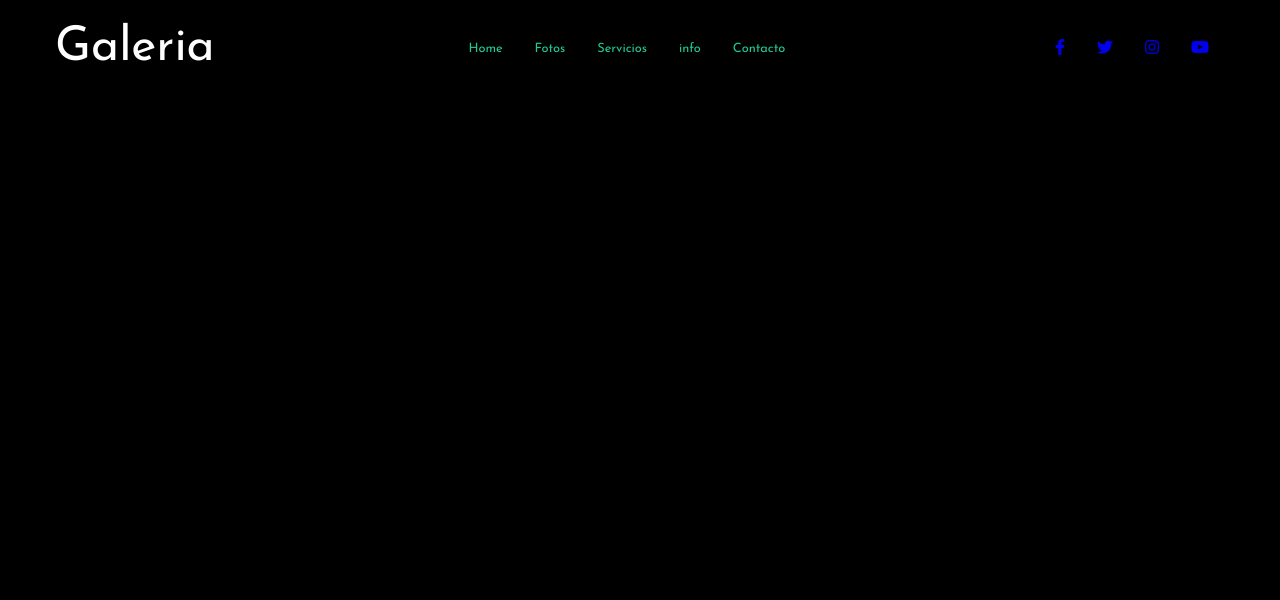
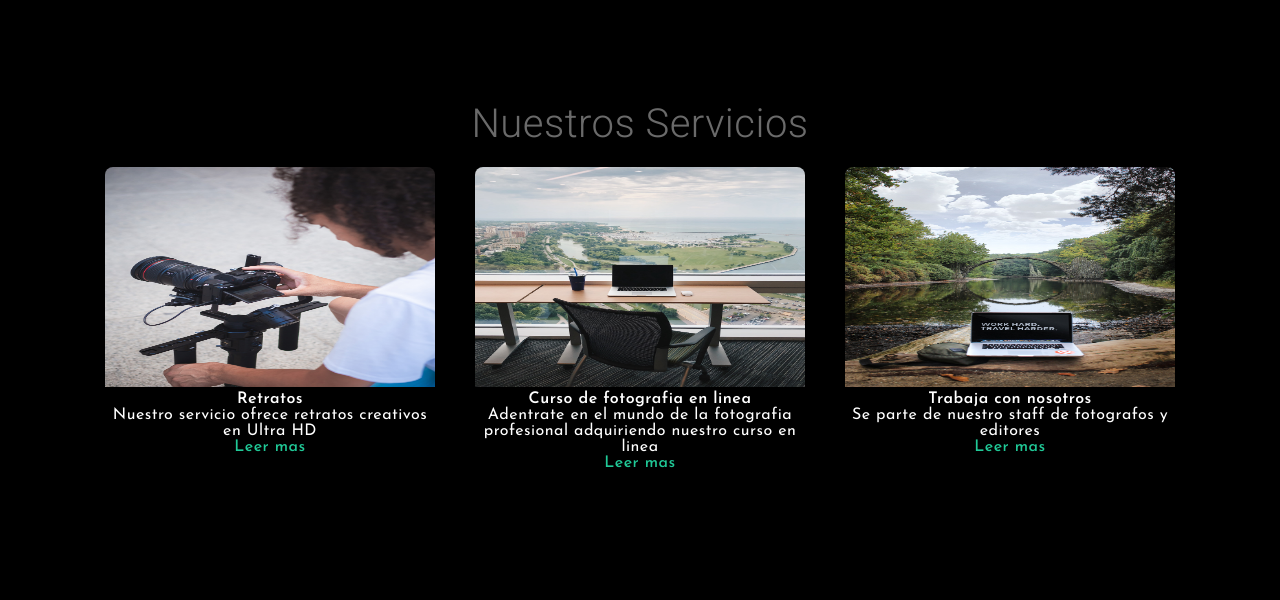
Before and after one commit to enzozabala/3entrega, a website: page pages/servicios.html in a window 1280 px wide. Drawn offline with Linux system fonts and the light colour scheme.

Commit message:
lista entrega 3er

```diff
--- a/pages/servicios.html
+++ b/pages/servicios.html
@@ -5,9 +5,7 @@
     <meta charset="UTF-8">
     <meta http-equiv="X-UA-Compatible" content="IE=edge">
     <meta name="viewport" content="width=device-width, initial-scale=1.0">
-    <title>Servicios y consejos sobre fotografia</title>
-    <!--CSS-->
-    <link rel="stylesheet" href="../css/style.css">
+
     <!-- Google Fonts -->
     <link rel="preconnect" href="https://fonts.gstatic.com">
     <link
@@ -17,11 +15,15 @@
     <link rel="stylesheet" href="https://cdnjs.cloudflare.com/ajax/libs/font-awesome/5.15.2/css/all.min.css"
         integrity="sha512-HK5fgLBL+xu6dm/Ii3z4xhlSUyZgTT9tuc/hSrtw6uzJOvgRr2a9jyxxT1ely+B+xFAmJKVSTbpM/CuL7qxO8w=="
         crossorigin="anonymous" />
-
+    <title>Servicios y consejos sobre fotografia</title>
+    <!--CSS-->
+    <link rel="stylesheet" href="../css/style.css">
 </head>
 
 <body>
-    <!--header-->
+<!--Esta nabvar sera una diferente al resto por eso la dejo comentada-->
+
+    <!--header
     <header>
         <header class="header">
             <a href="" class="header-brand">Galeria</a>
@@ -44,6 +46,7 @@
                     </li>
                 </ul>
             </nav>
+    <!----------------SOCIAL-MEDIA---------------
             <div class="header-social-media">
                 <ul>
                     <li>
@@ -68,8 +71,35 @@
                     </li>
                 </ul>
             </div>
-        </header>
-    </header>
+    </header>-->
+
+    <!---------------Cards servicios------------------>
+    <h1 class="titulo">Nuestros Servicios</h1>
+
+    <div class="container">
+
+        <div class="card">
+            <img src="/multimedia/img/book.jpg" alt="Retratos fotograficos alta calidad">
+            <h4>Retratos</h4>
+            <p>Nuestro servicio ofrece retratos creativos en Ultra HD</p>
+            <a href="">Leer mas</a>
+        </div>
+
+        <div class="card">
+            <img src="/multimedia/img/curso.jpg" alt="Curso de fotografia profesional el linea">
+            <h4>Curso de fotografia en linea</h4>
+            <p>Adentrate en el mundo de la fotografia profesional adquiriendo nuestro curso en linea</p>
+            <a href="">Leer mas</a>
+        </div>
+
+        <div class="card">
+            <img src="/multimedia/img/trabaja.jpg" alt="Trabaja en nuestra compañia fotografica">
+            <h4>Trabaja con nosotros</h4>
+            <p>Se parte de nuestro staff de fotografos y editores</p>
+        <a href="">Leer mas</a>
+    </div>
+
+    </div>
 </body>
 
 </html>
--- a/scss/componentes-index/_body.scss
+++ b/scss/componentes-index/_body.scss
@@ -3,13 +3,13 @@ body {
     background-color: $bg-color;
     color: $primary-color;
 
-.a {
+a {
     color: $text-color;
     text-decoration: none;
     transition: .4s;
 }
 
-.ul {
+ul {
     list-style: none;
 }
 }
--- a/scss/componentes-index/_header.scss
+++ b/scss/componentes-index/_header.scss
@@ -49,8 +49,7 @@
     }
 }
 
-.header-social-media {
-    ul {
+.header-social-media ul {
         @include flex-center;
         height: 100%;
         list-style: none;
@@ -62,4 +61,3 @@
             margin: 0 1rem;
         }
     }
-}
--- a/scss/style.scss
+++ b/scss/style.scss
@@ -77,4 +77,71 @@
 
 
 
-/* ---------------------Page Contactos ---------------------*/
+/* ---------------------Page SERVICIOS ---------------------*/
+
+@import url('https://fonts.googleapis.com/css2?family=Open+Sans&family=Roboto:wght@300&display=swap');
+
+
+html, body{
+    padding: 0%;
+    margin: 0%;
+}
+
+body{
+    width: 100%;
+    height: 100%;
+    font-family: sans-serif;
+    letter-spacing: .03em;
+    font-family: 'Open Sans', sans-serif;
+
+}
+
+.titulo{
+    text-align: center;
+    font-size: 40px;
+    color: #6a6a6a;
+    margin-top: 100px;
+    font-weight: 100;
+    font-family: 'Roboto', sans-serif;
+}
+
+.container{
+    width: 100%;
+    max-width: 1200px;
+    height: 430px;
+    display: flex;
+    flex-wrap: wrap;
+    justify-content: center;
+    margin: auto;
+}
+
+.container .card{
+    width: 330px;
+    height: 430px;
+    border-radius: 8px;
+    box-shadow: 0 2px 2px rgba(0, 0, 0, 0.2);
+    overflow: hidden;
+    margin: 20px;
+    text-align: center;
+    transition: all 0.25s;
+}
+
+.container .card:hover{
+    transform: translateY(-15px);
+    box-shadow: 0 12px 16px rgba($color: #000000, $alpha: 0.2);
+}
+
+.container .card img{
+width: 330px;
+height: 220px;
+}
+
+.container .card h4{
+    font-weight: 600;
+    padding: auto;
+}
+.container .card a{
+    font-weight: 500;
+    text-decoration: none;
+    color:  #20C997;
+}
```
Also changed, not shown: css/style.css, multimedia/img/book.jpg (added), multimedia/img/curso.jpg (added), multimedia/img/trabaja.jpg (added), 1 other file.
